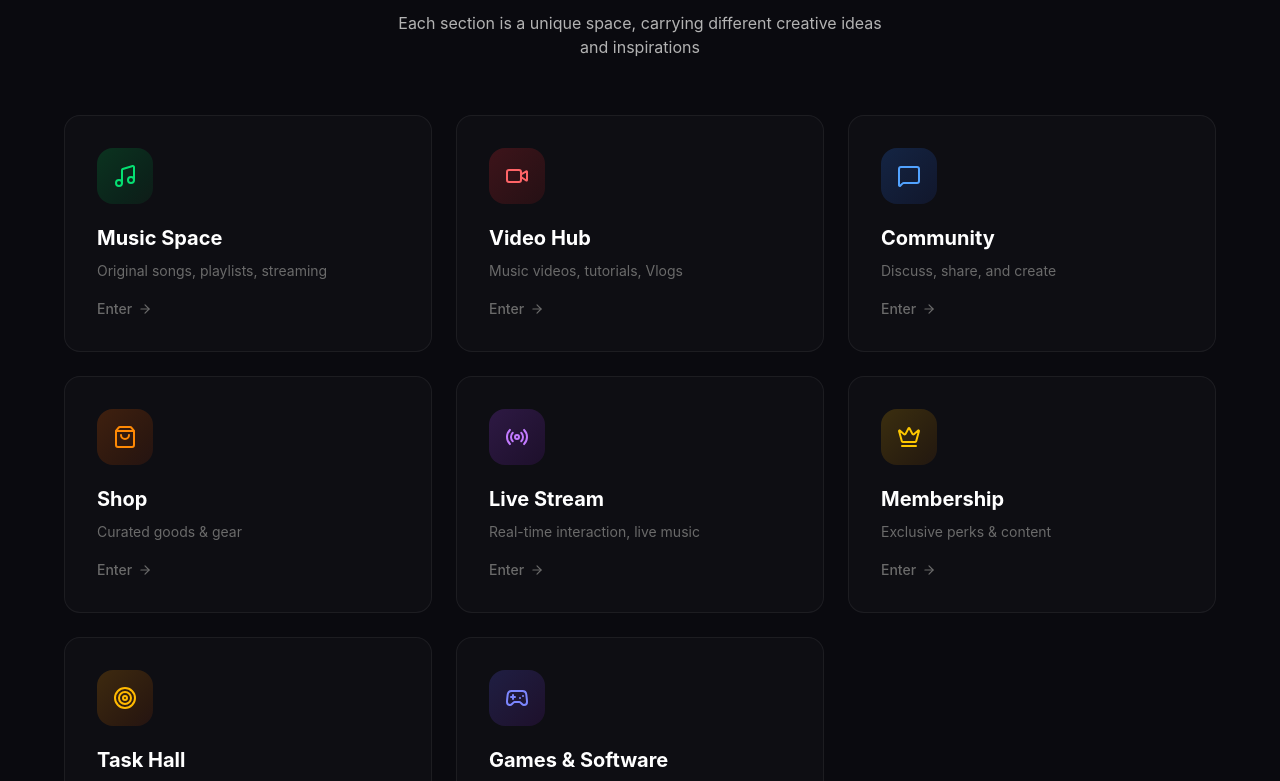
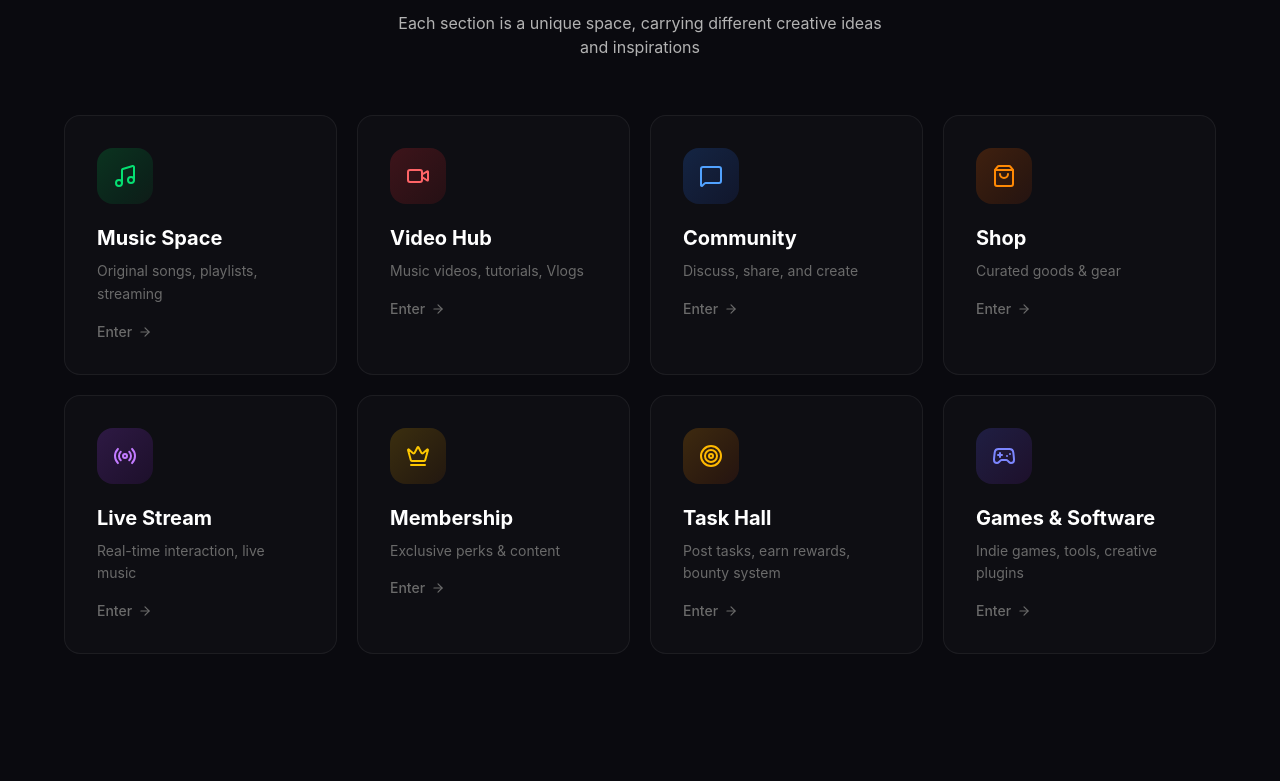
Before and after one commit to smzone/music-app, a React (Vite) app: page / in a window 1280 px wide. Shown: the part 979-1760 px from the top of the page. Built offline with nearby package versions, Linux system fonts and the light colour scheme; no server answers.

Commit message:
fix: homepage grid 4-col layout for 8 section cards

```diff
--- a/src/pages/HomePage.jsx
+++ b/src/pages/HomePage.jsx
@@ -185,7 +185,7 @@
           <h2 className="text-3xl md:text-5xl font-black text-white mb-4">{t('home.exploreWorld')}</h2>
           <p className="text-text-secondary max-w-lg mx-auto text-base">{t('home.exploreWorldDesc')}</p>
         </div>
-        <div className="grid grid-cols-2 lg:grid-cols-3 gap-5 lg:gap-6">
+        <div className="grid grid-cols-2 md:grid-cols-3 lg:grid-cols-4 gap-4 lg:gap-5">
           {sectionKeys.map((s) => {
             const Icon = s.icon;
             return (
```
